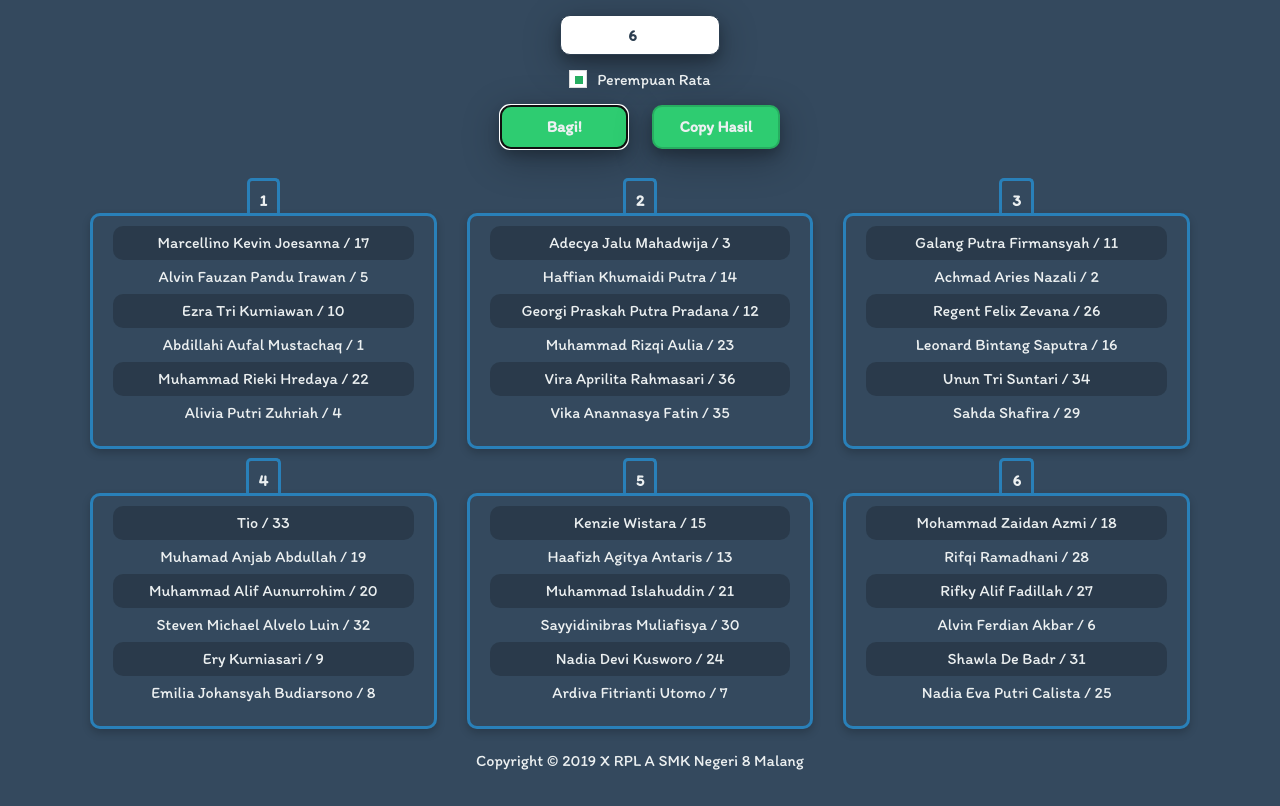
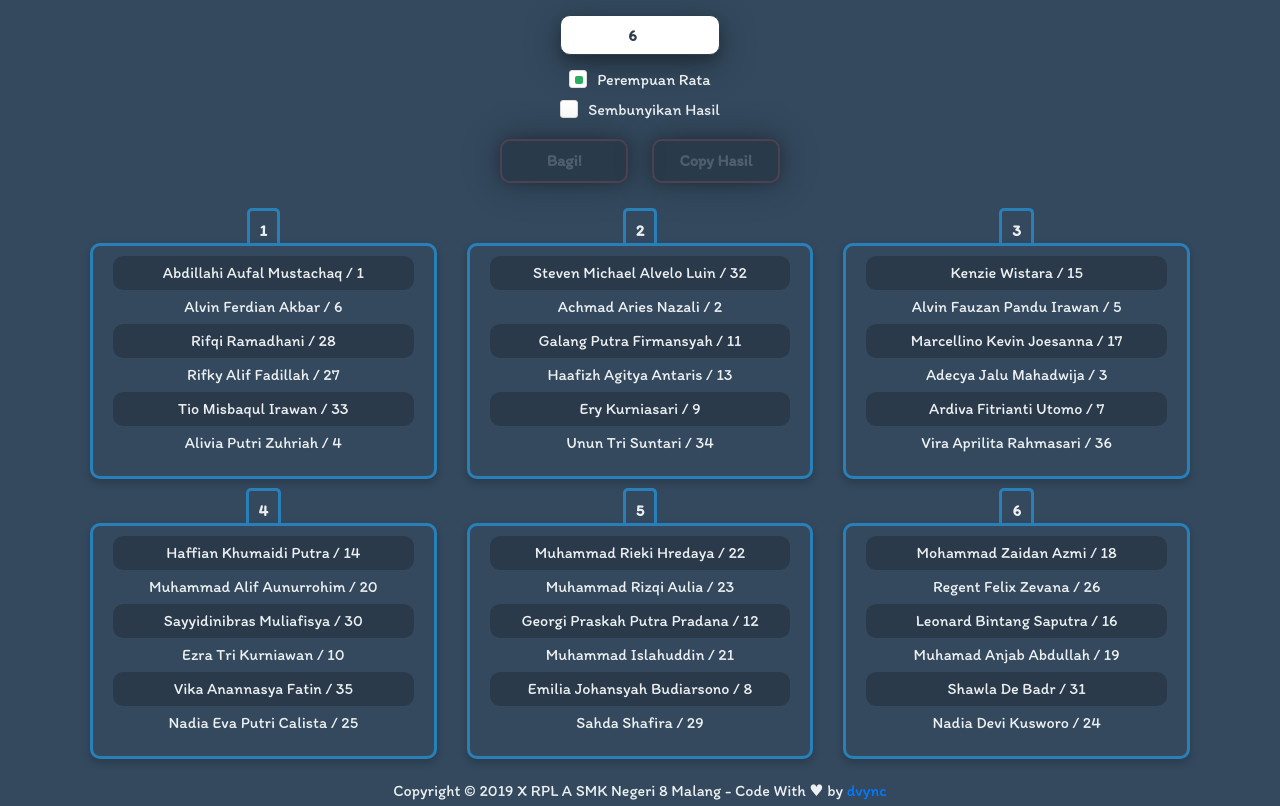
Before and after one commit to tioirawan/bagi-kelompok, a website: page index.html in a window 1280 px wide. Both pictures are taken after a click on the button "Bagi!". Shown: the part 90-896 px from the top of the page. Before the commit the page ends 866 px from the top, so only its background shows below. Drawn offline with nearby package versions, Linux system fonts and the light colour scheme; some packages are replaced by stand-ins of ours; a script that the page names is missing.

Commit message:
add bagi cooldown 60s

```diff
--- a/index.html
+++ b/index.html
@@ -21,8 +21,10 @@
   <input type="number" id="jumlah" placeholder="Jumlah Kelompok" value="6" min="2" max="36" autofocus><br>
   <input type="checkbox" id="rata-perempuan" checked>
   <label for="rata-perempuan">Perempuan Rata</label><br>
-  <button onclick="bagiKelompok()">Bagi!</button>
-  <button onclick="copyHasil()">Copy Hasil</button>
+  <input type="checkbox" id="sembunyi">
+  <label for="sembunyi">Sembunyikan Hasil</label><br>
+  <button onclick="bagiKelompok()" id="btBagi">Bagi!</button>
+  <button onclick="copyHasil()" id="btCopy" disabled>Copy Hasil</button>
 
   <div class="container">
     <div class="row" id="container">
@@ -34,7 +36,7 @@
   <script src="script/script.js"></script>
 
   <footer>
-    Copyright &copy; 2019 X RPL A SMK Negeri 8 Malang
+    Copyright &copy; 2019 X RPL A SMK Negeri 8 Malang - Code With &hearts; by <a href="//github.com/indmind">dvync</a>
   </footer>
 </body>
 
--- a/script/murid.json
+++ b/script/murid.json
@@ -160,7 +160,7 @@
         "no": 32
     },
     {
-        "nama": "Tio",
+        "nama": "Tio Misbaqul Irawan",
         "kelamin": "l",
         "no": 33
     },
--- a/script/script.js
+++ b/script/script.js
@@ -6,7 +6,14 @@ let temp = [];
 
 // menghitung jumlah pengacakan tiap pembagian untuk menghindari infinite loop
 let count = 0;
-let maxCount = 50; // jumlah maksimal pengacakan tiap pembagian
+const maxCount = 50; // jumlah maksimal pengacakan tiap pembagian
+
+const btCopy = document.getElementById("btCopy")
+const btBagi = document.getElementById("btBagi")
+const container = document.getElementById('container');
+const inpJumlah = document.getElementById('jumlah');
+const inpRata = document.getElementById('rata-perempuan');
+const inpSembunyi = document.getElementById('sembunyi');
 
 async function getData() {
   if (!data.length) {
@@ -17,14 +24,16 @@ async function getData() {
 }
 
 function copyHasil() {
+  if(!temp.length) return
+
   let hasil = '';
   let index = 1;
 
   for (let kelompok of temp) {
-    hasil += `Kelompok ${index++}:\n`;
+    hasil += `*Kelompok ${index++}:*\n`;
 
     for (let murid of kelompok) {
-      hasil += `${murid.nama} (${murid.no})\n`;
+      hasil += `- ${murid.nama} (${murid.no})\n`;
     }
 
     hasil += '\n';
@@ -34,27 +43,52 @@ function copyHasil() {
 }
 
 async function bagiKelompok() {
-  const jumlah = document.getElementById('jumlah').value;
-  const rata = document.getElementById('rata-perempuan').checked;
+  btBagi.setAttribute('disabled', '')
+
+  const jumlah = inpJumlah.value;
+  const rata = inpRata.checked;
+  const sembunyi = inpSembunyi.checked;
 
   const murid = await getData();
 
+  let delaytime = 30
+  let increaser = 1
+
   if (!jumlah || jumlah > murid.length) return;
 
-  startLoading();
+  const jumlahPengulangan = 50 + Math.floor(Math.random() * 50);
 
   let hasil;
 
-  do {
-    hasil = await (rata ? bagiRata(murid, jumlah) : bagiAcak(murid, jumlah));
+  for (let i = 0; i < jumlahPengulangan; i++) {
+    do {
+      hasil = await (rata ? bagiRata(murid, jumlah) : bagiAcak(murid, jumlah));
 
-    await delay(100); // delay 0.1s tiap pengacakan (max 10 acakan/detik)
-  } while (cekKesamaan(hasil, temp) && count++ < maxCount);
+      await delay(delaytime += (increaser += 0.1)); // delay 0.1s tiap pengacakan (max 10 acakan/detik)
+    } while (cekKesamaan(hasil, temp) && count++ < maxCount);
+
+    count = 0; // reset count
+
+    if (!sembunyi || !(i >= jumlahPengulangan - 1)) render(hasil);
+    else {
+      if (i >= jumlahPengulangan - 1) {
+        container.innerHTML = "<h2>Pengacakan Selesai, Silahkan Copy Hasil!</h2>"
+      }
+    }
+  }
 
   temp = hasil;
-  count = 0; // reset count
+  btCopy.removeAttribute('disabled')
 
-  render(hasil);
+  const waitTime = 60 // s
+
+  for(let i = 0; i < waitTime; i++) {
+    btBagi.innerText = waitTime - i
+    await delay(1000)
+  }
+
+  btBagi.innerText = "Bagi!"
+  btBagi.removeAttribute('disabled')
 }
 
 async function bagiRata(murid, jumlah) {
@@ -127,8 +161,6 @@ function kelompokan(array, size) {
 }
 
 function render(data) {
-  const container = document.getElementById('container');
-
   container.innerHTML = '';
 
   let index = 1;
@@ -185,10 +217,3 @@ function copyToClipboard(str) {
 function delay(time) {
   return new Promise(resolve => setTimeout(resolve, time));
 }
-
-// menampilkan loading
-function startLoading() {
-  document.getElementById('container').innerHTML = `
-  <div class="lds-grid"><div></div><div></div><div></div><div></div><div></div><div></div><div></div><div></div><div></div></div>
-  `;
-}
--- a/style/checkbox.css
+++ b/style/checkbox.css
@@ -23,6 +23,7 @@
     height: 18px;
     border: 1px solid #ddd;
     background: #fff;
+    border-radius: 3px;
 }
 [type="checkbox"]:checked + label:after,
 [type="checkbox"]:not(:checked) + label:after {
@@ -35,6 +36,7 @@
     left: 6px;
     -webkit-transition: all 0.2s ease;
     transition: all 0.2s ease;
+    border-radius: 2px;
 }
 [type="checkbox"]:not(:checked) + label:after {
     opacity: 0;
--- a/style/style.css
+++ b/style/style.css
@@ -146,3 +146,17 @@ li:nth-child(odd) {
 footer {
     margin: 10px 0 3px;
 }
+
+button:disabled {
+    background-color: rgba(0, 0, 0, 0.2);
+    border-color: rgba(228, 103, 103, 0.2);
+    color: hsla(192, 15%, 94%, 0.2);
+
+    box-shadow: 0 0 38px rgba(0,0,0,0.30), 0 0 12px rgba(0,0,0,0.2);
+    transform: scale(1) translateY(4px);
+}
+
+button:disabled:hover {
+    box-shadow: 0 0 38px rgba(0,0,0,0.30), 0 0 12px rgba(0,0,0,0.2);
+    transform: scale(1) translateY(4px);
+}
```
